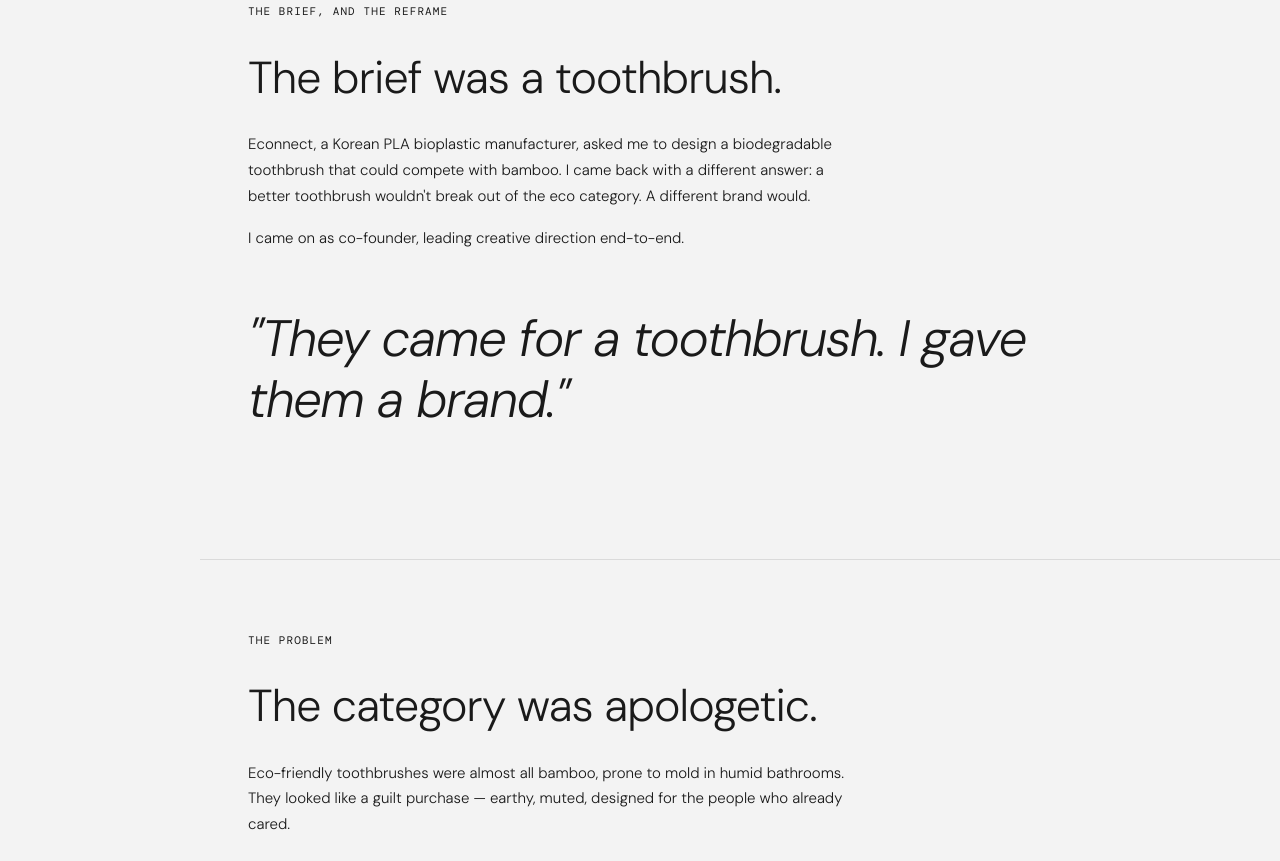
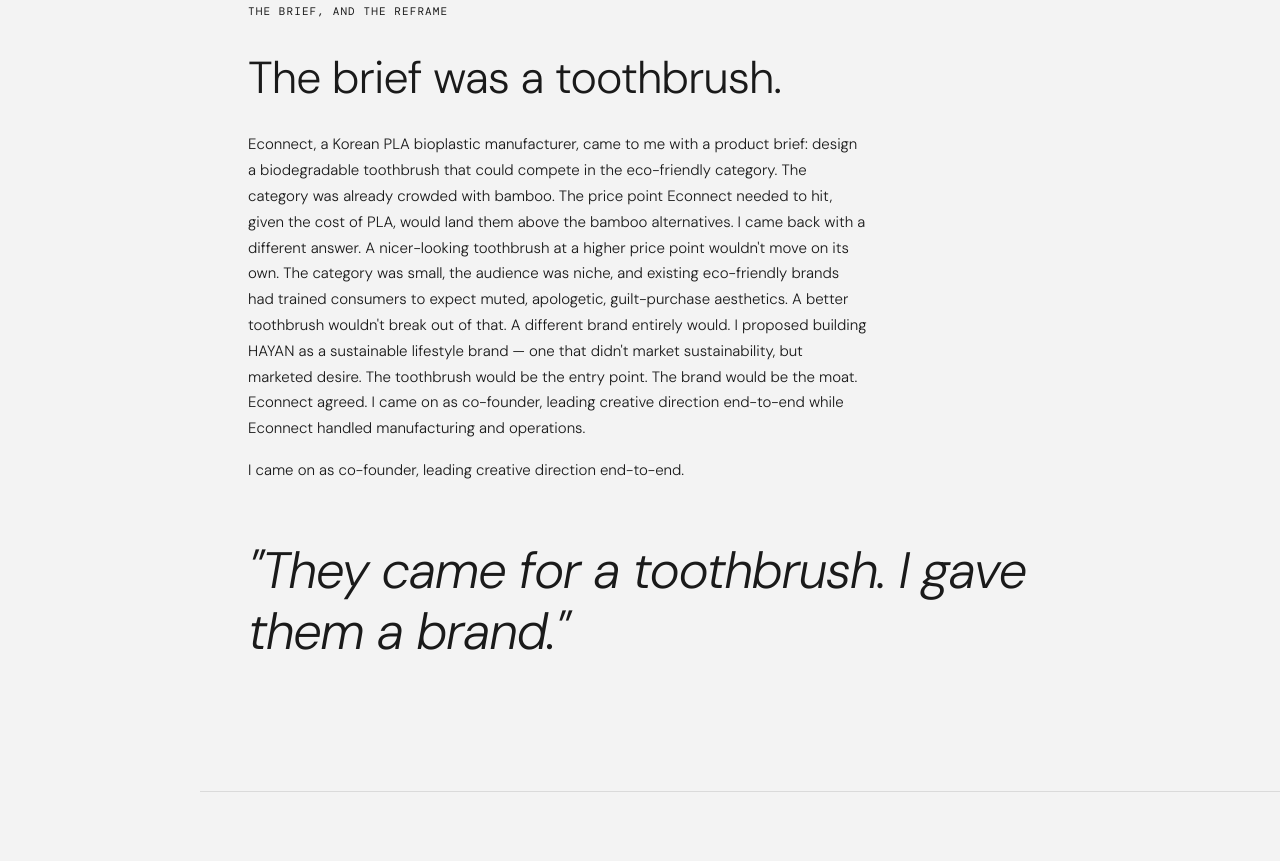
Before and after one commit to hmineom/hayan-case-study, a plain HTML site: page index.html in a window 1280 px wide. Shown: the part 1294-2155 px from the top of the page. Drawn offline with nearby package versions, Linux system fonts and the light colour scheme; a web font is replaced by a local one.

Commit message:
Update index.html

```diff
--- a/index.html
+++ b/index.html
@@ -478,7 +478,10 @@
       <div class="sec-label r">The brief, and the reframe</div>
       <h2 class="sec-h2 r">The brief was a toothbrush.</h2>
       <p class="sec-body r">
-        Econnect, a Korean PLA bioplastic manufacturer, asked me to design a biodegradable toothbrush that could compete with bamboo. I came back with a different answer: a better toothbrush wouldn't break out of the eco category. A different brand would.
+        Econnect, a Korean PLA bioplastic manufacturer, came to me with a product brief: design a biodegradable toothbrush that could compete in the eco-friendly category. The category was already crowded with bamboo. The price point Econnect needed to hit, given the cost of PLA, would land them above the bamboo alternatives.
+        I came back with a different answer. A nicer-looking toothbrush at a higher price point wouldn't move on its own. The category was small, the audience was niche, and existing eco-friendly brands had trained consumers to expect muted, apologetic, guilt-purchase aesthetics. A better toothbrush wouldn't break out of that. A different brand entirely would.
+        I proposed building HAYAN as a sustainable lifestyle brand — one that didn't market sustainability, but marketed desire. The toothbrush would be the entry point. The brand would be the moat.
+        Econnect agreed. I came on as co-founder, leading creative direction end-to-end while Econnect handled manufacturing and operations.
       </p>
       <p class="sec-body r" style="margin-top:16px">
         I came on as co-founder, leading creative direction end-to-end.
```
